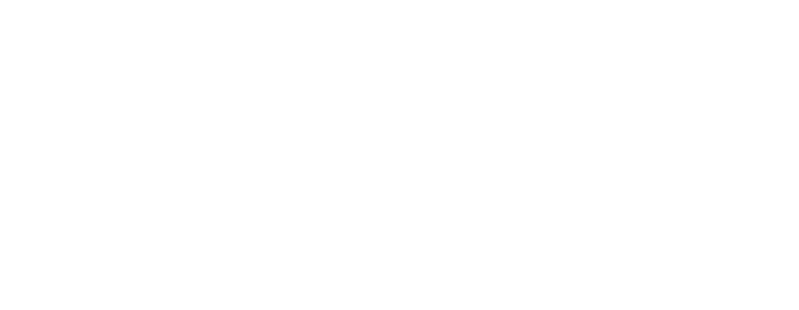
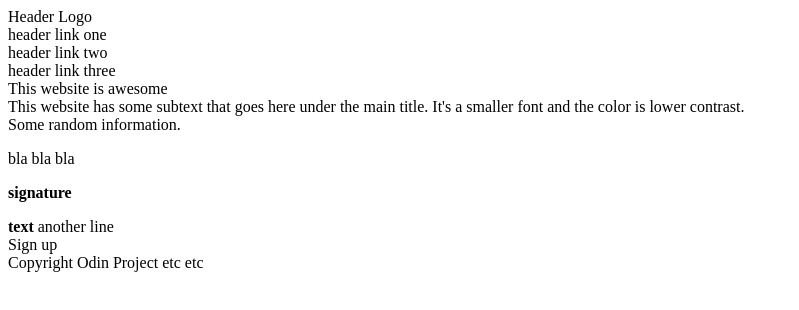
Before and after one commit to CatMomGoMeow/odin-landing-page, a plain HTML site: page index.html in a window 1280 px wide. Shown: the whole page, without its empty margins (0-799 px from the left). Drawn offline with Linux system fonts and the light colour scheme.

Commit message:
Write main sections of html
need containers for styling css

```diff
--- a/index.html
+++ b/index.html
@@ -6,4 +6,53 @@
     <!-- <link rel="href"> -->
 </head>
 
+<body>
+    <div class="header-bar">
+        <div class="header-logo">Header Logo</div>
+        <div class="header-links">
+            <div class="header-link-one">header link one</div>
+            <div class="header-link-two">header link two</div>
+            <div class="header-link-three">header link three</div>
+        </div>
+    </div>
+
+    <div class="main-bar">
+        <div class="main-left">
+            <div>This website is awesome</div>
+            <div>This website has some subtext that goes here under the
+                main title. It's a smaller font and the color is lower
+                contrast.</div>
+        </div>
+        <div class="main-right"></div>
+            <!-- img -->
+    </div>
+
+    <div class="info-bar">
+        <div class="info-text">Some random information.</div>
+        <div class="illustration-bar">
+            <div class="info-block1"></div> <!-- subdivide these blocks with image and text-->
+            <div class="info-block2"></div>
+            <div class="info-block3"></div>
+            <div class="info-block4"></div>
+        </div>
+    </div>
+
+    <div class="quote-bar">
+        <p>bla bla bla</p>
+        <p><strong>signature</strong></p>
+    </div>
+
+    <div class="action-bar">
+        <div class="action-box">
+            <div class="action-text"><strong>text</strong>
+            another line</div>
+            <div class="action-button">Sign up</div>
+        </div>
+    </div>
+
+    <div class="footer">Copyright Odin Project etc etc</div>
+
+
+</body>
+
 </html>
```
